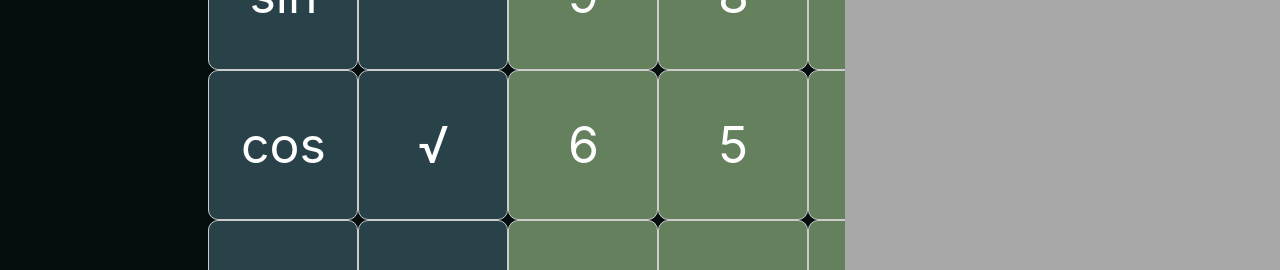
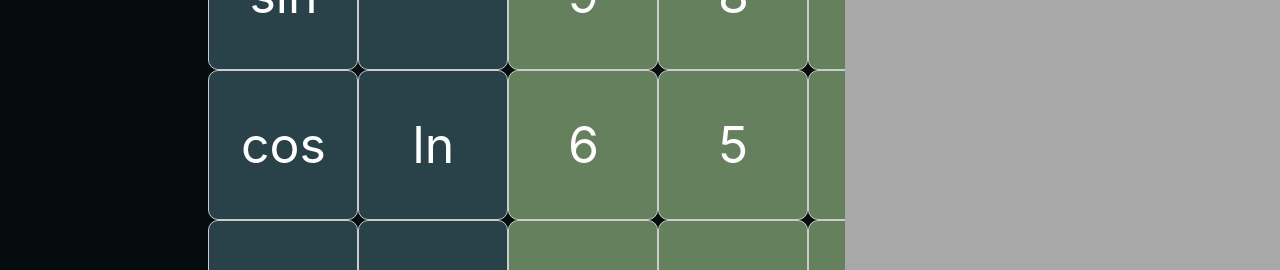
Before and after one commit to Grupo-AGES/Sprint3Calculadora, a React (Vite) app: page / in a window 1280 px wide. Shown: the part 414-684 px from the top of the page. Built offline with nearby package versions, Linux system fonts and the light colour scheme.

Commit message:
botao ln

```diff
--- a/src/Componentes/BotoesBase.tsx
+++ b/src/Componentes/BotoesBase.tsx
@@ -183,18 +183,16 @@ console.log('nova string',novaString);
     }
   }
 
-  function raizQuadrada() {
-    if (parseFloat(num) >= 0) {
-      const resultado = String(Math.sqrt(parseFloat(num)));
-      setNum(resultado);
-      setValoresClicados(`√${num}`);
-      setOperator('');
-    } else {
-      // Lide com erros, como tentativa de calcular a raiz de um número negativo
-      setResultado('Erro');
-      setValoresClicados('Erro');
-    }
-  }
+  // function raizQuadrada() {
+  //   let resultado = ''
+  //   const numero = parseFloat(num)
+  //   if (parseFloat(num) >= 0) {
+  //   resultado = String(Math.sqrt(numero))
+  //   }
+  //   setNum(resultado);
+  //     setValoresClicados(`√${num}`);
+  //     setOperator('');
+  // }
 
   function operatorHandler(e: React.MouseEvent<HTMLButtonElement>) {
   const operatorInput = e.target.value;
@@ -269,6 +267,12 @@ function inputPi(){
 
 }
 
+function inputLn(){
+  const ln = '2,718281'
+  setNum(ln)
+  setValoresClicados((prevValores => prevValores + ln.toString()));
+}
+
   useEffect(() => {
     const handleKeyPress = (event: KeyboardEvent) => {
       const keyToValueMap: { [key: string]: string } = {
@@ -341,7 +345,7 @@ function inputPi(){
         </div>
         <div className='linha'>
         <button className="outrosBotoes" onClick={() => trigonometricFunction('cos')}>cos</button>
-        <button className="outrosBotoes" onClick={(raizQuadrada)}>√</button>
+        <button className="outrosBotoes" onClick={inputLn}>ln</button>
         <button className="numero" onClick={inputNum} value='6'>
           6
         </button>
```
